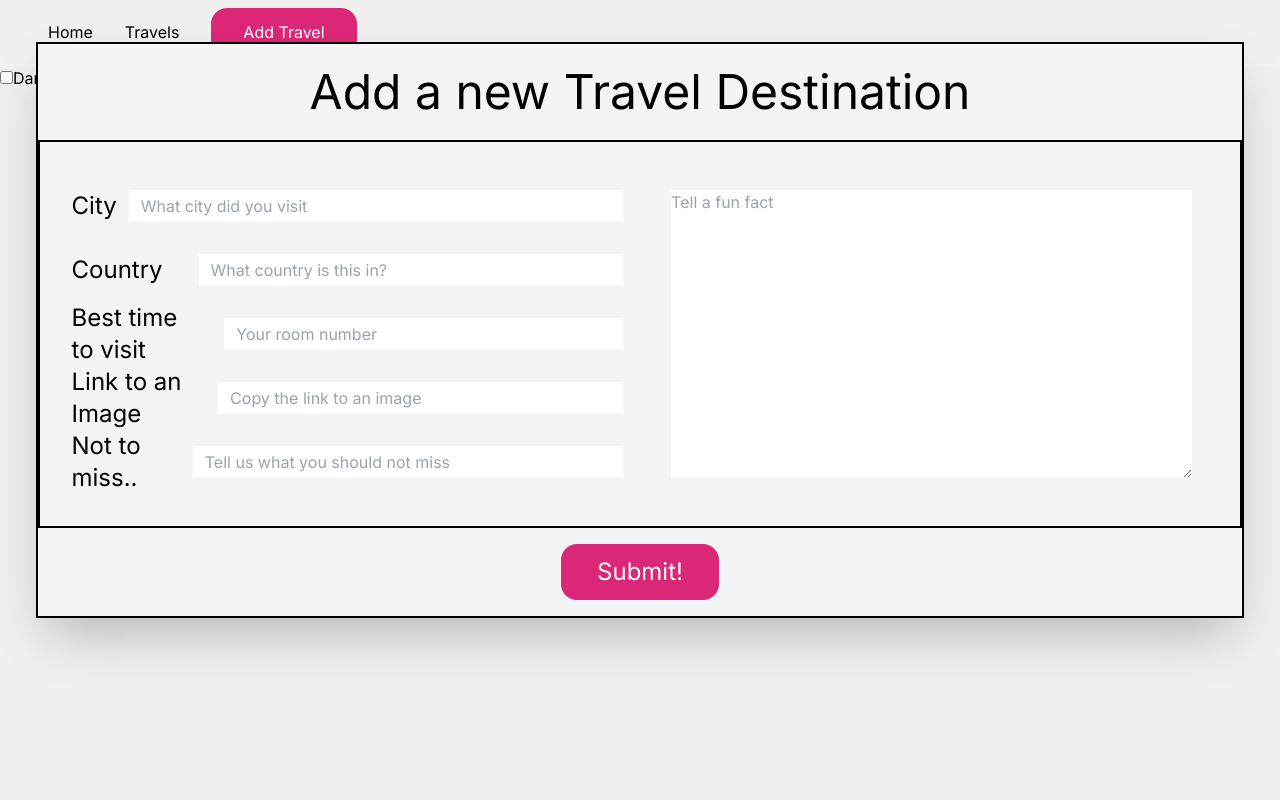
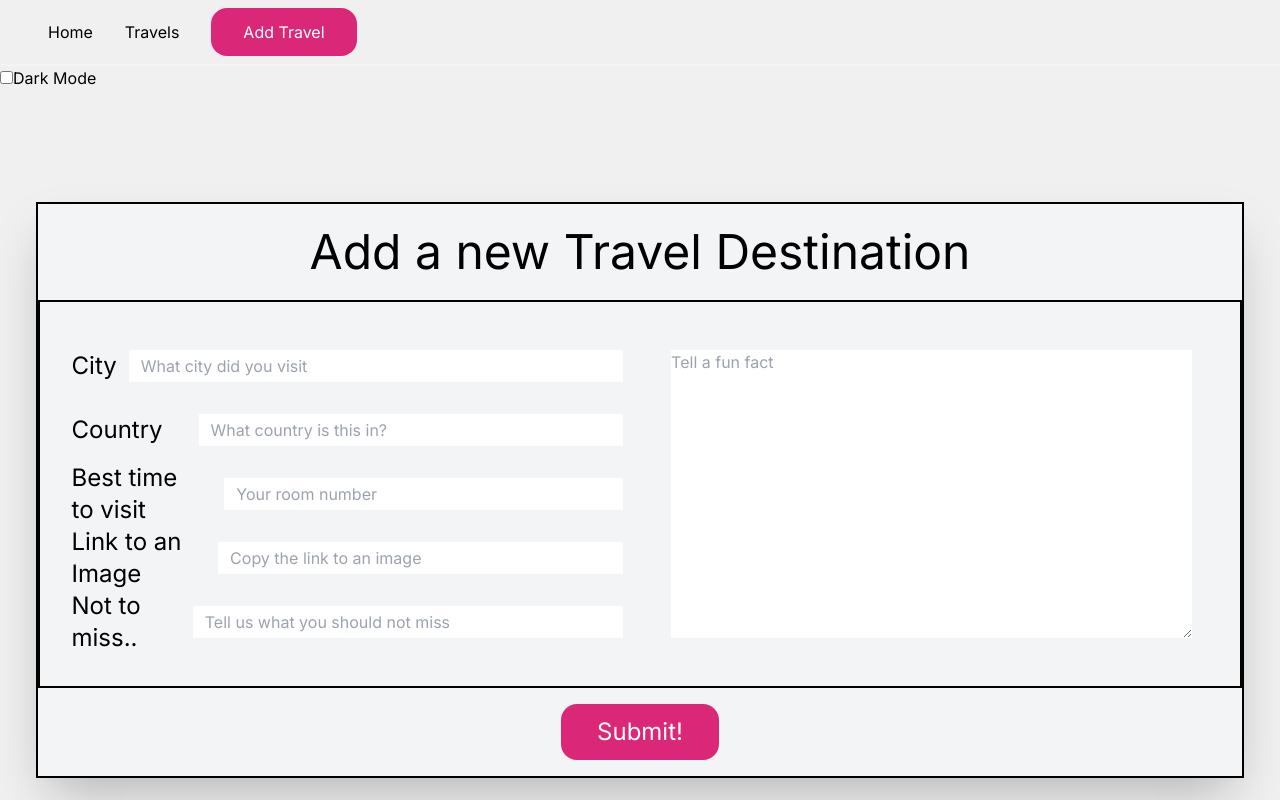
Before and after one commit to MartiZu/travelapp, a Next.js app: page /addTravel in a window 1280 px wide. Shown: the top 800 px of the page. Built offline with nearby package versions, Linux system fonts and the light colour scheme.

Commit message:
form updated

```diff
--- a/app/addTravel/AddTravelForm.jsx
+++ b/app/addTravel/AddTravelForm.jsx
@@ -1,7 +1,7 @@
 "use client";
 import { useState } from "react";
 import { useRouter } from "next/navigation";
-const baseURL = "https://travel-app-backend-oimo.onrender.com"
+const baseURL = "https://travel-app-backend-oimo.onrender.com";
 
 export default function AddTravelForm() {
   const [city, setCity] = useState("");
@@ -47,15 +47,15 @@ export default function AddTravelForm() {
 
   return (
     <form
-      className="flex flex-row justify-center items-center mb-80 border-2 border-black border-solid shadow-2xl"
+      className="flex flex-row justify-center items-center border-2 border-black border-solid shadow-2xl"
       onSubmit={submitForm}
     >
       {/* <div></div> */}
-      <div className="boarder-radius:0.5rem bg-gray-100 w-full max-w-7xl h-full text-2xl">
+      <div className="boarder-radius:0.5rem bg-gray-100 w-full max-w-7xl text-2xl">
         <h1 className="text-center m-4 px-64 text-5xl p-2">
           Add a new Travel Destination
         </h1>
-        <div className="flex flex-row w-full h-full p-4 border-2 border-black border-solid">
+        <div className="flex flex-row w-full p-4 border-2 border-black border-solid">
           <div className="left m-4 w-1/2 flex flex-col justify-evenly">
             <label className="flex flex-row items-center gap-3 h-16">
               <p>City</p>
```
